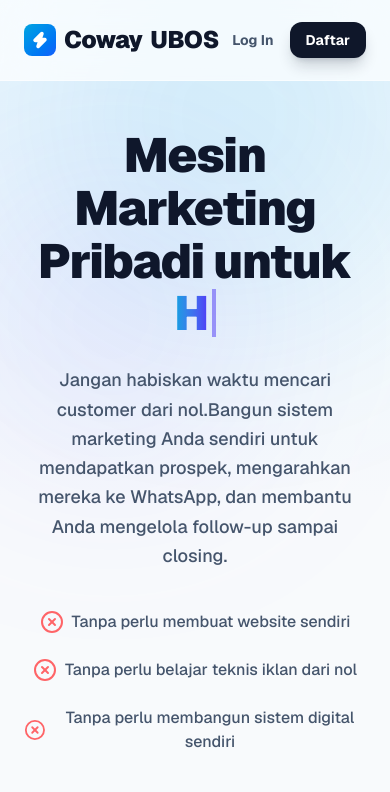
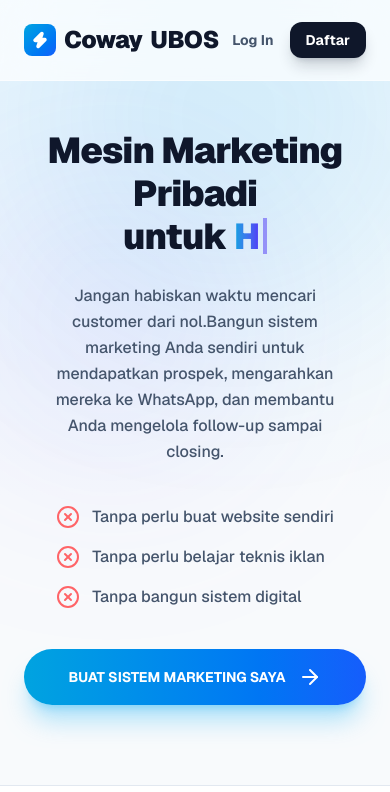
Before and after one commit to logaritma-UBOS/coway-ubos, a Next.js app: page / in a window 390 px wide. Shown: the top 792 px of the page. Built offline with nearby package versions, Linux system fonts and the light colour scheme; no server answers.

Commit message:
style: improve mobile-first responsiveness on landing page hero and flow sections

```diff
--- a/src/app/page.tsx
+++ b/src/app/page.tsx
@@ -1,7 +1,7 @@
 'use client';
 
 import Link from 'next/link';
-import { ArrowRight, Globe, Zap, Users, ShieldCheck, CheckCircle2, TrendingUp, BarChart3, MessageCircle, MonitorSmartphone, Target, MessageSquare, ListTodo, FileText, Focus } from 'lucide-react';
+import { ArrowRight, ArrowDown, Globe, Zap, Users, ShieldCheck, CheckCircle2, TrendingUp, BarChart3, MessageCircle, MonitorSmartphone, Target, MessageSquare, ListTodo, FileText, Focus } from 'lucide-react';
 import { motion } from 'framer-motion';
 import AffiliateTracker from '@/components/AffiliateTracker';
 import { Suspense, useState, useEffect } from 'react';
@@ -53,24 +53,24 @@ export default function Home() {
         {/* Hero Section */}
         <section className="max-w-7xl mx-auto px-6 pt-12 md:pt-20 pb-20 md:pb-32 text-center">
           <motion.div initial="hidden" animate="visible" variants={staggerContainer} className="max-w-4xl mx-auto">
-            <motion.h1 variants={fadeIn} className="text-5xl md:text-6xl lg:text-7xl font-black tracking-tight mb-6 leading-[1.1]">
-              Mesin Marketing Pribadi untuk <br className="hidden md:block" />
-              <TypewriterText text="Health Planner" delay={800} />
+            <motion.h1 variants={fadeIn} className="text-4xl md:text-5xl lg:text-6xl font-black tracking-tight mb-6 leading-[1.2]">
+              Mesin Marketing Pribadi<br className="block" />
+              untuk <TypewriterText text="Health Planner" delay={800} />
             </motion.h1>
 
-            <motion.p variants={fadeIn} className="text-lg md:text-xl text-slate-600 mb-10 leading-relaxed font-medium">
+            <motion.p variants={fadeIn} className="text-base md:text-xl text-slate-600 mb-10 leading-relaxed font-medium px-4 md:px-0">
               Jangan habiskan waktu mencari customer dari nol.<br className="hidden md:block" />
               Bangun sistem marketing Anda sendiri untuk mendapatkan prospek, mengarahkan mereka ke WhatsApp, dan membantu Anda mengelola follow-up sampai closing.
             </motion.p>
 
-            <motion.div variants={fadeIn} className="flex flex-col md:flex-row justify-center items-center gap-6 mb-10 text-slate-600 font-medium">
-              <div className="flex items-center gap-2"><XCircleIcon className="text-red-400" /> Tanpa perlu membuat website sendiri</div>
-              <div className="flex items-center gap-2"><XCircleIcon className="text-red-400" /> Tanpa perlu belajar teknis iklan dari nol</div>
-              <div className="flex items-center gap-2"><XCircleIcon className="text-red-400" /> Tanpa perlu membangun sistem digital sendiri</div>
+            <motion.div variants={fadeIn} className="flex flex-col md:flex-row justify-center items-start md:items-center gap-4 md:gap-6 mb-10 text-slate-600 font-medium px-6 md:px-0 mx-auto w-fit">
+              <div className="flex items-center gap-3"><XCircleIcon className="text-red-400 shrink-0" /> <span className="text-left">Tanpa perlu buat website sendiri</span></div>
+              <div className="flex items-center gap-3"><XCircleIcon className="text-red-400 shrink-0" /> <span className="text-left">Tanpa perlu belajar teknis iklan</span></div>
+              <div className="flex items-center gap-3"><XCircleIcon className="text-red-400 shrink-0" /> <span className="text-left">Tanpa bangun sistem digital</span></div>
             </motion.div>
 
             <motion.div variants={fadeIn}>
-              <Link href="/register" className="inline-flex px-10 py-5 bg-gradient-to-r from-[#00A3E0] to-blue-600 hover:from-sky-500 hover:to-blue-500 text-white font-bold text-xl rounded-full transition-all transform hover:scale-105 shadow-xl shadow-sky-500/30 items-center justify-center gap-3">
+              <Link href="/register" className="inline-flex w-full md:w-auto px-6 py-4 md:px-10 md:py-5 bg-gradient-to-r from-[#00A3E0] to-blue-600 hover:from-sky-500 hover:to-blue-500 text-white font-bold text-sm sm:text-base md:text-xl rounded-full transition-all transform hover:scale-105 shadow-xl shadow-sky-500/30 items-center justify-center gap-3">
                 BUAT SISTEM MARKETING SAYA <ArrowRight size={24} />
               </Link>
             </motion.div>
@@ -107,7 +107,7 @@ export default function Home() {
               <h2 className="text-3xl md:text-4xl font-black tracking-tight mb-4">Satu Sistem. Dari Prospek Sampai Follow-up.</h2>
             </motion.div>
 
-            <motion.div variants={fadeIn} className="flex flex-col md:flex-row items-center justify-center gap-4 text-center text-sm md:text-base font-bold text-slate-700">
+            <motion.div variants={fadeIn} className="flex flex-col md:flex-row flex-wrap items-center justify-center gap-4 text-center text-sm md:text-base font-bold text-slate-700">
               <FlowItem>Traffic</FlowItem> <FlowArrow />
               <FlowItem>Landing Page Pribadi</FlowItem> <FlowArrow />
               <FlowItem>Calon Customer</FlowItem> <FlowArrow />
@@ -366,7 +366,7 @@ function TypewriterText({ text, delay = 0 }: { text: string, delay?: number }) {
 
 function FlowItem({ children, bg = "bg-white border-slate-200" }: { children: React.ReactNode, bg?: string }) {
   return (
-    <div className={`px-4 py-3 rounded-xl border shadow-sm ${bg}`}>
+    <div className={`px-4 py-3 rounded-xl border shadow-sm w-full md:w-auto ${bg}`}>
       {children}
     </div>
   );
@@ -374,9 +374,14 @@ function FlowItem({ children, bg = "bg-white border-slate-200" }: { children: Re
 
 function FlowArrow() {
   return (
-    <div className="hidden md:block">
-      <ArrowRight className="text-slate-300" size={20} />
-    </div>
+    <>
+      <div className="md:hidden">
+        <ArrowDown className="text-slate-300" size={20} />
+      </div>
+      <div className="hidden md:block">
+        <ArrowRight className="text-slate-300" size={20} />
+      </div>
+    </>
   );
 }
 
```
